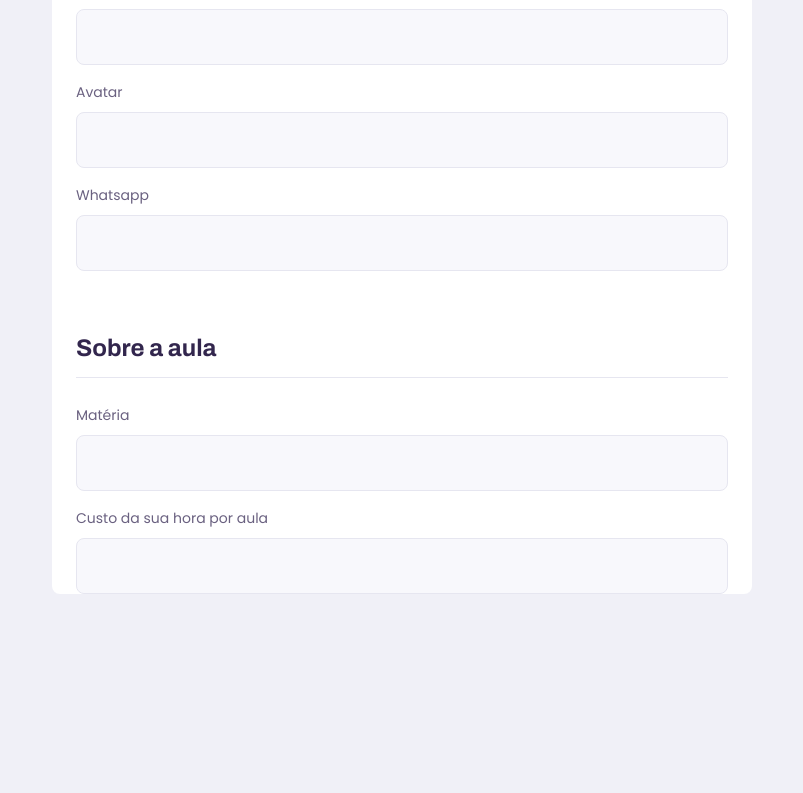
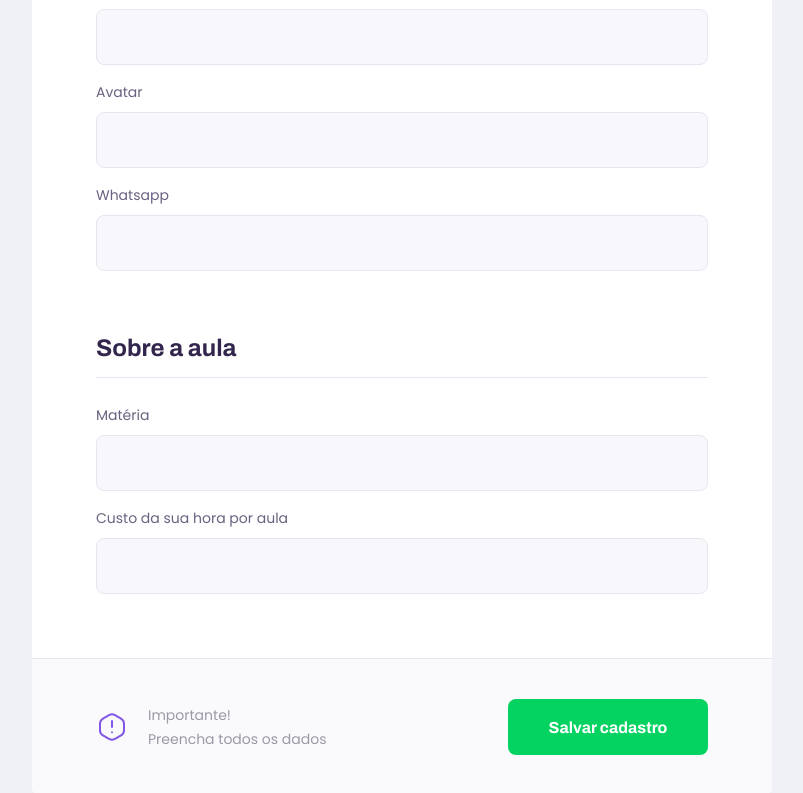
Before and after one commit to EdsonLuiz/nlw2-web, a React (Create React App) app: page /give-classes in a window 1280 px wide. Shown: the part 463-1256 px from the top of the page, without its empty margins (238-1041 px from the left). Before the commit the page ends 1057 px from the top, so only its background shows below. Built offline with nearby package versions, Linux system fonts and the light colour scheme.

Commit message:
feat: style teacher form page

```diff
--- a/src/pages/TeacherForm/TeacherForm.tsx
+++ b/src/pages/TeacherForm/TeacherForm.tsx
@@ -2,6 +2,7 @@
 import {PageHeader} from '../../components/PageHeader'
 
 import './styles.css'
+import warningIcon from '../../assets/images/icons/warning.svg'
 import {Input} from '../../components/Input'
 
 const TeacherForm:React.FC = () => {
@@ -25,6 +26,15 @@
           <Input name="subject" label="Matéria" />
           <Input name="cost" label="Custo da sua hora por aula" />
         </fieldset>
+
+        <footer>
+          <p>
+            <img src={warningIcon} alt="Aviso importante"/>
+            Importante! <br />
+            Preencha todos os dados
+          </p>
+          <button type="button">Salvar cadastro</button>
+        </footer>
       </main>
     </div>
   )
--- a/src/pages/TeacherForm/styles.css
+++ b/src/pages/TeacherForm/styles.css
@@ -37,3 +37,78 @@
   padding-bottom: 1.6rem;
   border-bottom: 1px solid var(--color-line-in-white);
 }
+
+#page-teacher-form main label {
+  color: var(--color-text-component);
+}
+
+#page-teacher-form main footer {
+  padding: 4rem 2.4rem;
+  background: var(--color-box-footer);
+  border-top: 1px solid var(--color-line-in-white);
+  margin-top: 6.4rem;
+}
+
+#page-teacher-form main footer p {
+  display: flex;
+  align-items: center;
+  justify-content: center;
+  font-size: 1.4rem;
+  line-height: 2.4rem;
+  color: var(--color-text-complement);
+}
+
+#page-teacher-form main footer p img {
+  margin-right: 2rem;
+}
+
+#page-teacher-form main footer button {
+  width: 100%;
+  height: 5.6rem;
+  background: var(--color-secundary);
+  color: var(--color-button-text);
+  border: 0;
+  border-radius: 0.8rem;
+  cursor: pointer;
+  font: 700 1.6rem Archivo;
+  display: flex;
+  align-items: center;
+  justify-content: center;
+  text-decoration: none;
+  transition: background-color 0.2s;
+  margin-top: 3.2rem;
+}
+
+#page-teacher-form main footer button:hover {
+  background: var(--color-secundary-dark);
+}
+
+@media (min-width: 700px) {
+  #page-teacher-form {
+    max-width: 100vw;
+  }
+
+  #page-teacher-form .page-header .header-content {
+    margin-bottom: 0;
+  }
+
+  #page-teacher-form main fieldset {
+    padding: 0 6.4rem;
+  }
+
+  #page-teacher-form main footer {
+    padding: 4rem 6.4rem;
+    display: flex;
+    align-items: center;
+    justify-content: space-between;
+  }
+
+  #page-teacher-form main footer p {
+    justify-content: space-between;
+  }
+
+  #page-teacher-form main footer button {
+    width: 20rem;
+    margin-top: 0;
+  }
+}
```
